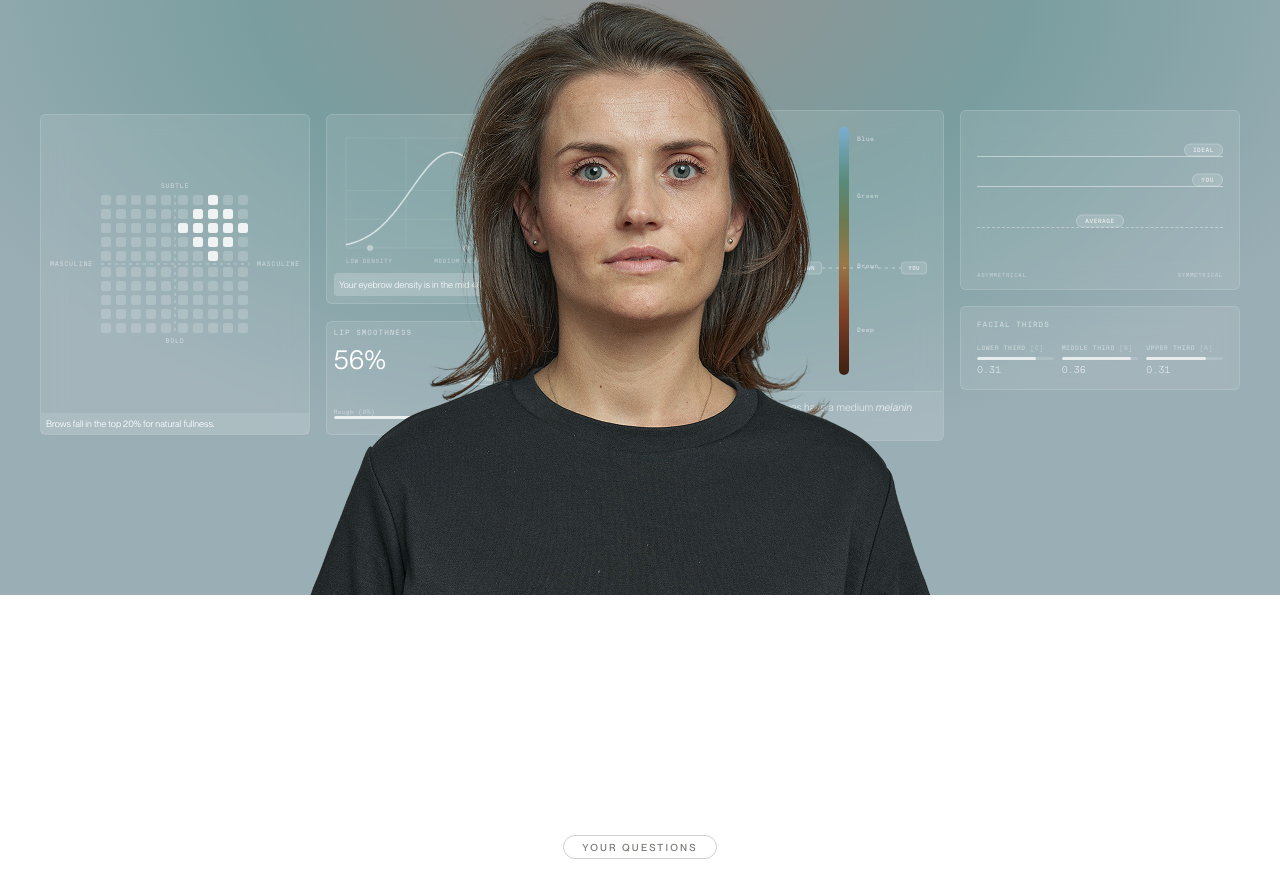
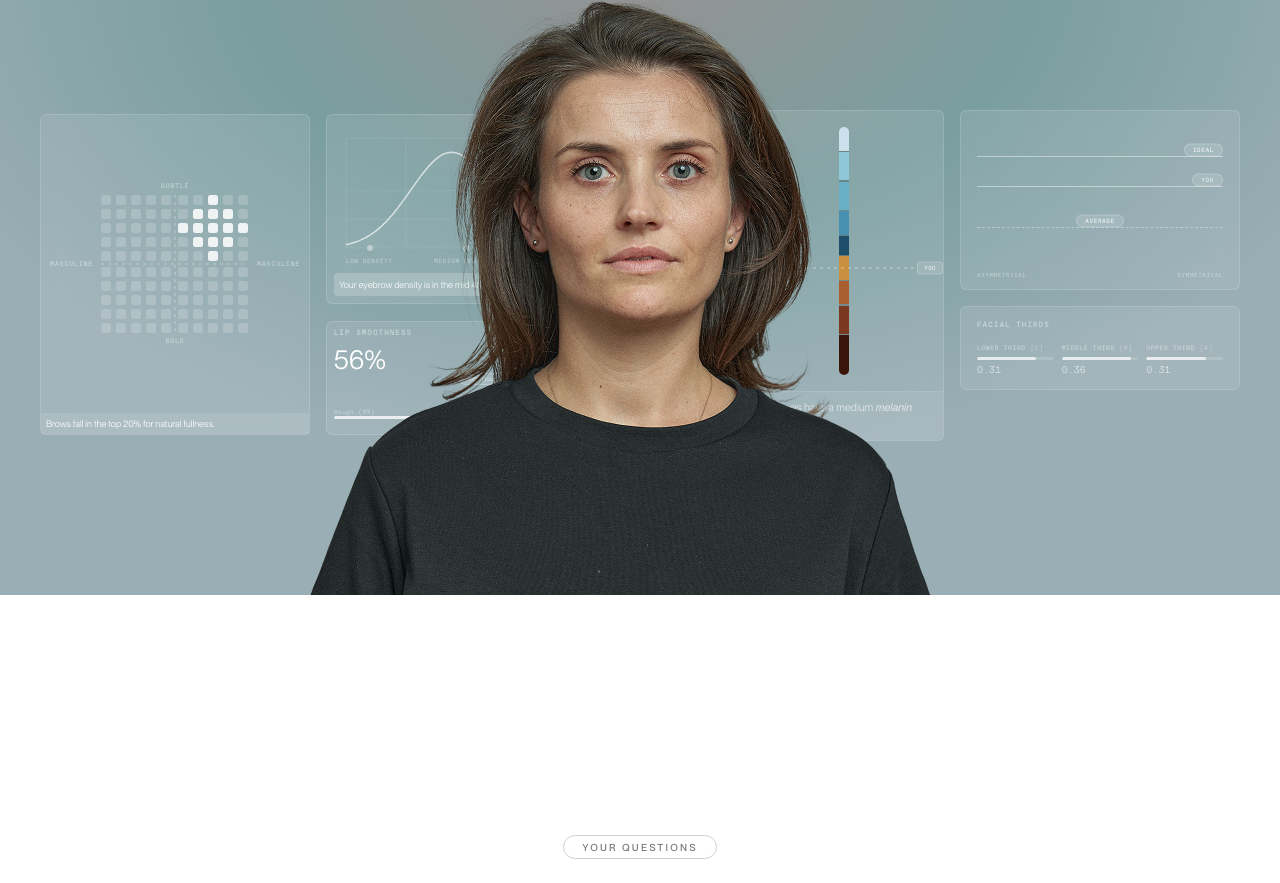
Before and after one commit to ABF00711/Quoves_Frontend-Next.js-, a Next.js app: page / in a window 1280 px wide. Shown: the part 1434-2317 px from the top of the page. Built offline with nearby package versions, Linux system fonts and the light colour scheme.

Commit message:
refactor(FacialAnalysis): modify scatterPlot chart

```diff
--- a/src/components/sections/FacialAnalysis/FacialAnalysis.module.scss
+++ b/src/components/sections/FacialAnalysis/FacialAnalysis.module.scss
@@ -411,20 +411,31 @@
   bottom: 16px;
   width: 10px;
   border-radius: 5px;
+  overflow: hidden;
   background: linear-gradient(
     to bottom,
-    #7baed0 0%,
-    #5a8a7a 22%,
-    #6b7a50 38%,
-    #9a7848 55%,
-    #804028 75%,
-    #3d2010 100%
+    #cce0ec 0%,   #cce0ec 9.5%,
+    rgba(0,0,0,0.22) 9.5%, rgba(0,0,0,0.22) 10%,
+    #8ec8d8 10%,  #8ec8d8 21.5%,
+    rgba(0,0,0,0.2)  21.5%, rgba(0,0,0,0.2)  22%,
+    #68afc4 22%,  #68afc4 33.5%,
+    rgba(0,0,0,0.2)  33.5%, rgba(0,0,0,0.2)  34%,
+    #4890b0 34%,  #4890b0 43.5%,
+    rgba(0,0,0,0.25) 43.5%, rgba(0,0,0,0.25) 44%,
+    #1e4d6a 44%,  #1e4d6a 51.5%,
+    rgba(0,0,0,0.3)  51.5%, rgba(0,0,0,0.3)  52%,
+    #c89040 52%,  #c89040 61.5%,
+    rgba(0,0,0,0.2)  61.5%, rgba(0,0,0,0.2)  62%,
+    #a86030 62%,  #a86030 71.5%,
+    rgba(0,0,0,0.2)  71.5%, rgba(0,0,0,0.2)  72%,
+    #7a3820 72%,  #7a3820 83.5%,
+    rgba(0,0,0,0.22) 83.5%, rgba(0,0,0,0.22) 84%,
+    #3a1408 84%,  #3a1408 100%
   );
 }
 
 .melaninLabel {
   position: absolute;
-  left: calc(100% + 8px);
   transform: translateY(-50%);
   font-family: $font-mono;
   font-size: 0.42rem;
@@ -435,8 +446,8 @@
 
 .melaninRef {
   position: absolute;
-  left: 0;
-  right: 0;
+  left: -16px;
+  right: -16px;
   display: flex;
   align-items: center;
   transform: translateY(-50%);
--- a/src/components/sections/FacialAnalysis/index.tsx
+++ b/src/components/sections/FacialAnalysis/index.tsx
@@ -42,10 +42,10 @@ const SYMMETRY_LINES = [
 ];
 
 const MELANIN_LABELS = [
-  { label: 'Blue',  top: '5%'  },
-  { label: 'Green', top: '28%' },
-  { label: 'Brown', top: '56%' },
-  { label: 'Deep',  top: '82%' },
+  { label: 'Blue',  top: '5%',  side: 'right' as const },
+  { label: 'Green', top: '28%', side: 'left'  as const },
+  { label: 'Brown', top: '56%', side: 'right' as const },
+  { label: 'Deep',  top: '82%', side: 'left'  as const },
 ];
 const USER_MELANIN_TOP = '56%';
 
@@ -243,7 +243,16 @@ export default function FacialAnalysis() {
                 <div className={styles.melaninBody}>
                   <div className={styles.melaninBar}>
                     {MELANIN_LABELS.map(m => (
-                      <span key={m.label} className={styles.melaninLabel} style={{ top: m.top }}>
+                      <span
+                        key={m.label}
+                        className={styles.melaninLabel}
+                        style={{
+                          top: m.top,
+                          ...(m.side === 'left'
+                            ? { right: 'calc(100% + 8px)', left: 'auto' }
+                            : { left: 'calc(100% + 8px)' }),
+                        }}
+                      >
                         {m.label}
                       </span>
                     ))}
```
